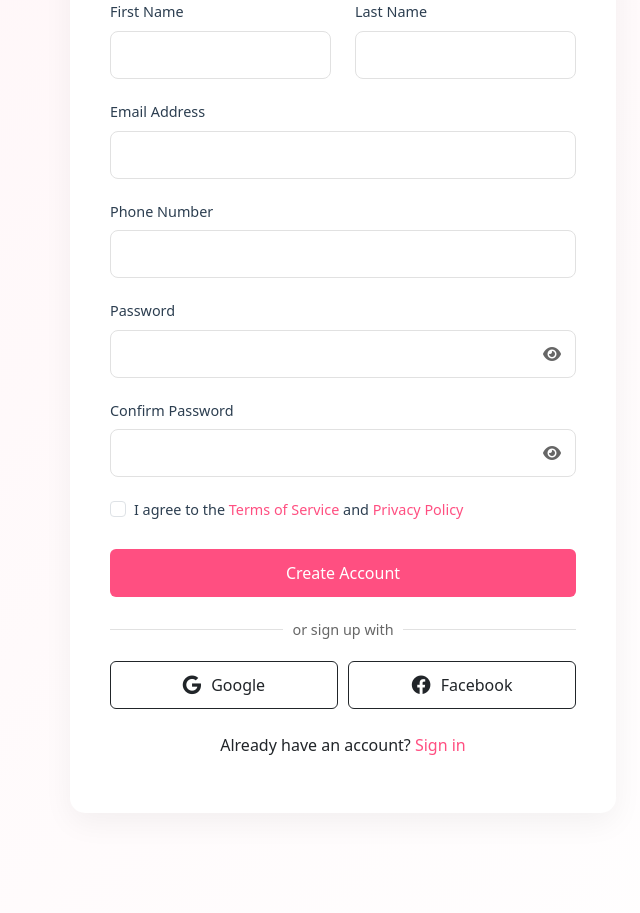
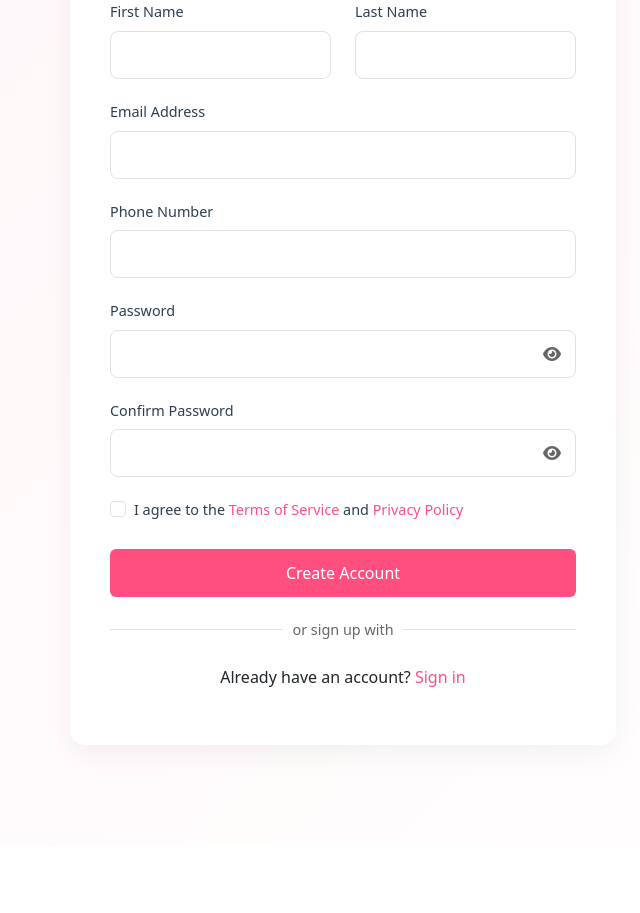
Before and after one commit to dimuthadithya/BeautyProducts, a PHP site: page /register.php in a window 1280 px wide. Shown: the part 243-1156 px from the top of the page, without its empty margins (297-937 px from the left). After the commit the page ends 993 px from the top, so only its background shows below. Run offline with PHP 8.4, Linux system fonts and the light colour scheme.

Commit message:
Remove social authentication buttons from registration page

```diff
--- a/register.php
+++ b/register.php
@@ -175,14 +175,6 @@ if ($_SERVER["REQUEST_METHOD"] == "POST") {
               <div class="auth-divider">
                 <span>or sign up with</span>
               </div>
-              <div class="social-auth">
-                <button type="button" class="btn btn-outline-dark">
-                  <i class="fab fa-google"></i> Google
-                </button>
-                <button type="button" class="btn btn-outline-dark">
-                  <i class="fab fa-facebook"></i> Facebook
-                </button>
-              </div>
               <p class="text-center mt-4">
                 Already have an account?
                 <a href="login.html">Sign in</a>
```
